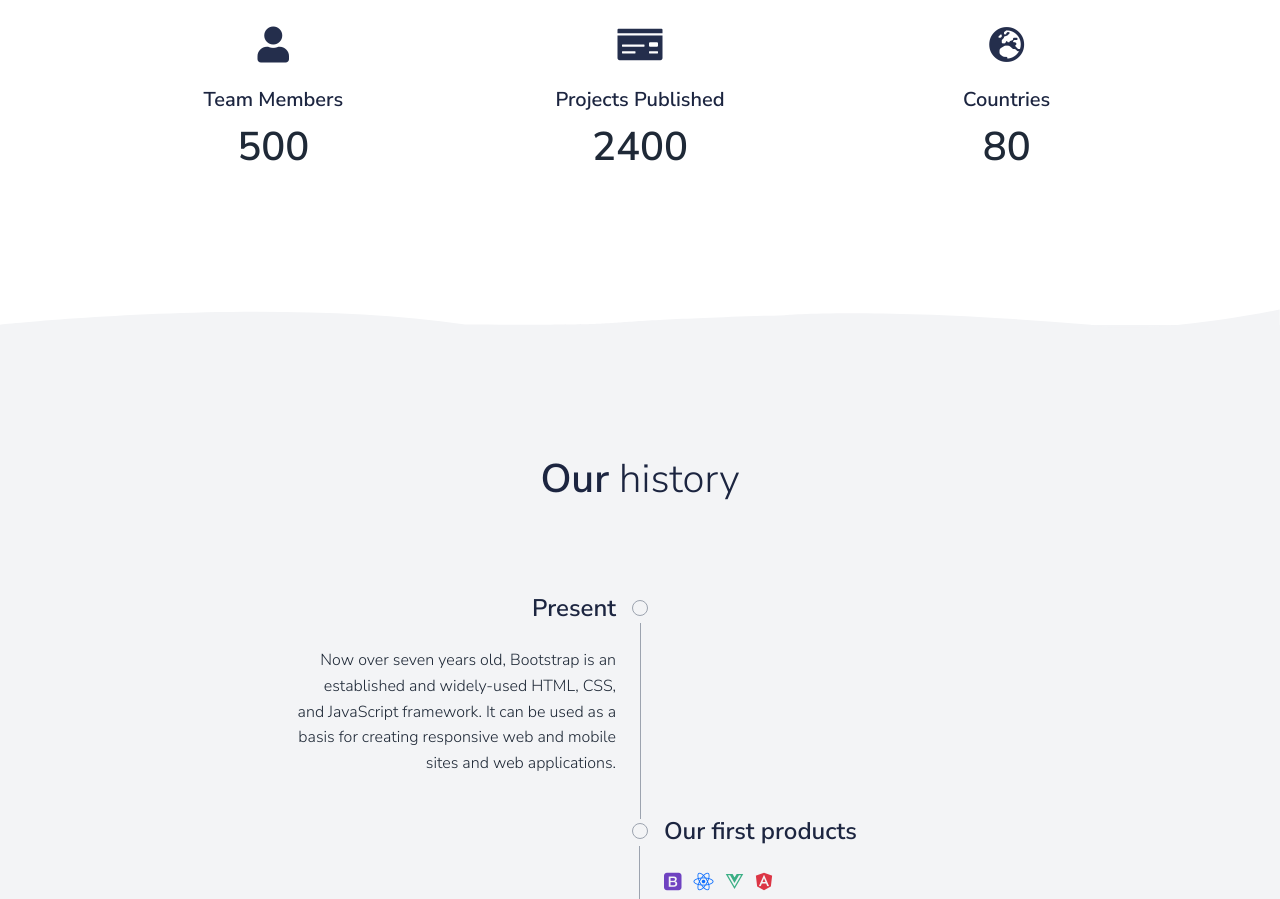
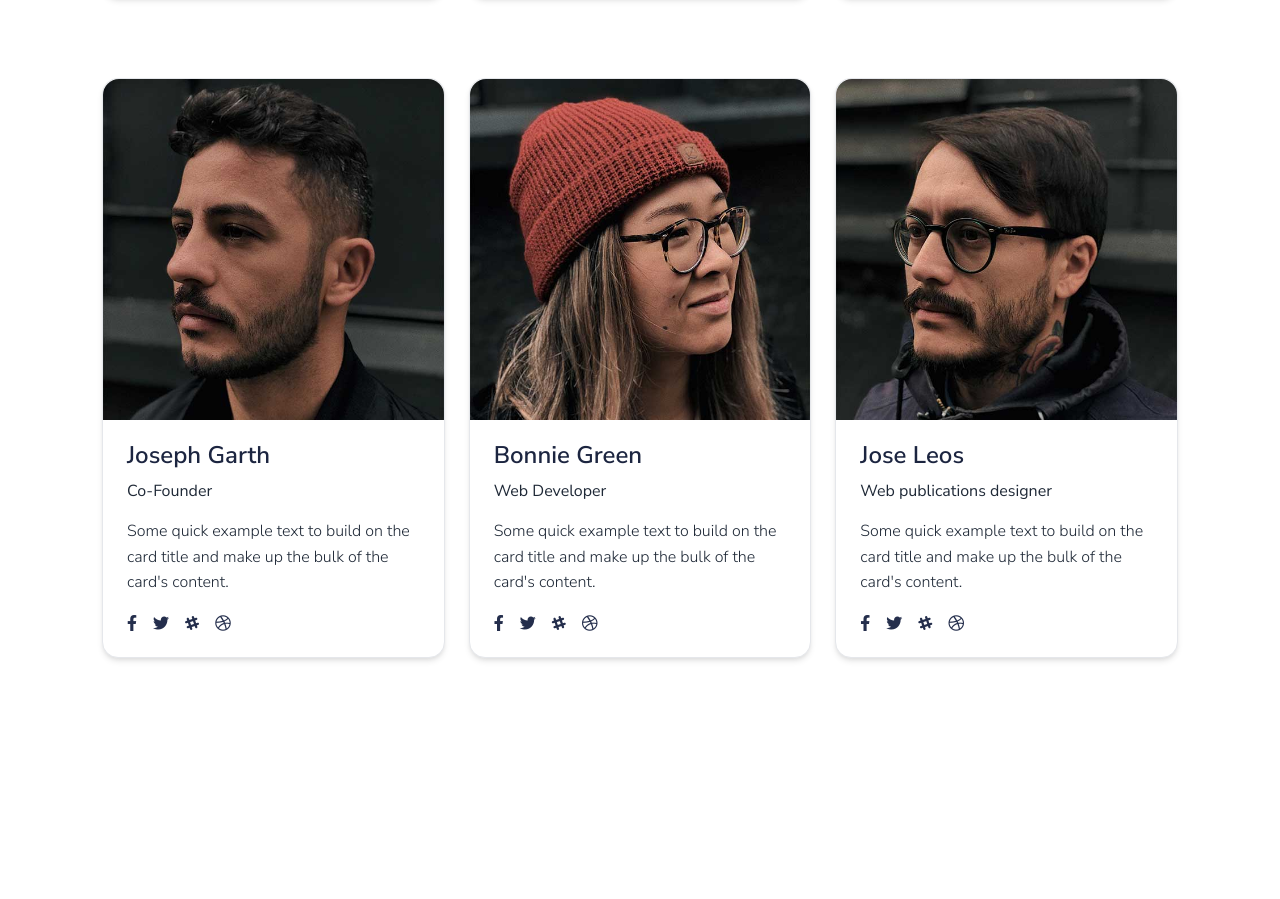
Before and after one commit to LBarros77/visiva, a plain HTML site: page src/index.html in a window 1280 px wide. Shown: the part 1477-2376 px from the top of the page. Drawn offline with Linux system fonts and the light colour scheme; files whose address does not match are found by name.

Commit message:
git init

```diff
--- a/src/index.html
+++ b/src/index.html
@@ -61,10 +61,10 @@
 <body>
 <header class="header-global">
     <nav id="navbar-main" aria-label="Primary navigation" class="navbar navbar-main navbar-expand-lg navbar-theme-primary headroom navbar-dark navbar-theme-secondary headroom--not-bottom headroom--pinned headroom--top">
-            <div class="container position-relative">
-                <a class="navbar-brand me-lg-5" href="@@path/index.html">
-                    <img class="navbar-brand-dark" src="@@path/assets/img/brand/light.svg" alt="Logo light">
-                    <img class="navbar-brand-light" src="@@path/assets/img/brand/dark.svg" alt="Logo dark">
+    <!-- <nav class="navbar navbar-expand-lg navbar-light bg-light"> -->
+        <a class="navbar-brand me-lg-5" href="index.html">
+            <img class="navbar-brand-dark" src="assets/img/brand/logo.svg" alt="Logo light">
+            <img class="navbar-brand-light" src="assets/img/brand/logo.svg" alt="Logo dark">
         </a>
         <div class="navbar-collapse collapse me-auto" id="navbar_global">
             <div class="navbar-collapse-header">
@@ -82,7 +82,7 @@
             <ul class="navbar-nav navbar-nav-hover align-items-lg-center">
                 <li class="nav-item dropdown">
                     <a href="index.html" class="nav-link" id="frontPagesDropdown" aria-expanded="false">
-                                Início
+                        INÍCIO
                     </a>
                 </li>
                 <li class="nav-item dropdown">
@@ -201,7 +201,6 @@
                   <span class="navbar-toggler-icon"></span>
               </button>
           </div> -->
-            </div>
     </nav>
   </header>
     <main>
@@ -220,134 +219,10 @@
         </section>
         <!-- End of Hero section -->
         <!-- Section -->
-        <section class="section section-md">
-            <div class="container">
-                <div class="row align-items-center justify-content-around">
-                    <div class="col-md-6 col-xl-6 mb-5">
-                        <img class="organic-radius img-fluid" src="../../assets/img/sections/about-us-1.jpg" alt="Office Desk">
-                    </div>
-                    <div class="col-md-6 col-xl-5 text-center text-md-left">
-                        <h2 class="h1 mb-5">All challenges accepted.</h2>
-                        <p class="lead">Themesberg is an experienced and passionate group of designers, developers, project managers, writers and artists. Every client we work with becomes a part of the team. Together we face the challenges and celebrate the victories.</p>
-                        <p class="lead">With a culture of collaboration, a roster of talent, and several office pooches, the Themesberg team is active in the creative community, endlessly interested in what’s next, and generally pleasant to be around.</p>
-                        <img src="../../assets/img/signature.svg" alt="signature" class="mt-4" width="150">
-                    </div>
-                </div>
-            </div>
-        </section>
-        <!-- End of section -->
-        <!-- Section -->
-        <section class="section section-lg pt-0">
+        <section class="section section-lg">
             <div class="container">
                 <div class="row">
-                    <div class="col-md-4 col-lg-4 text-center">
-                        <!-- Visit Box -->
-                        <div class="icon-box mb-4">
-                            <div class="icon icon-primary mb-4">
-                                <span class="fas fa-user"></span>
-                            </div>
-                            <h3 class="h5">Team Members</h3>
-                            <span class="counter display-3 text-gray d-block">500</span>
-                        </div>
-                        <!-- End of Visit Box -->
-                    </div>
-                    <div class="col-md-4 col-lg-4 text-center">
-                        <!-- Call Box -->
-                        <div class="icon-box mb-4">
-                            <div class="icon icon-primary mb-4">
-                                <span class="fas fa-money-check"></span>
-                            </div>
-                            <h3 class="h5">Projects Published</h3>
-                            <span class="counter display-3 text-gray d-block">2400</span>
-                        </div>
-                        <!-- End of Call Box -->
-                    </div>
-                    <div class="col-md-4 col-lg-4 text-center">
-                        <!-- Email Box -->
-                        <div class="icon-box mb-4">
-                            <div class="icon icon-primary mb-4">
-                                <span class="fas fa-globe-europe"></span>
-                            </div>
-                            <h3 class="h5">Countries</h3>
-                            <span class="counter display-3 text-gray d-block">80</span>
-                        </div>
-                        <!-- End of Email Box -->
-                    </div>
-                </div>
-            </div>
-        </section>
-        <!-- End of section -->
-        <!-- Section -->
-        <section class="section section-lg bg-gray-200">
-            <figure class="position-absolute top-0 left-0 w-100 d-none d-md-block mt-n3">
-                <svg class="fill-gray-200" version="1.1" xmlns="http://www.w3.org/2000/svg" xmlns:xlink="http://www.w3.org/1999/xlink" x="0px" y="0px" viewBox="0 0 1920 43.4" style="enable-background:new 0 0 1920 43.4;" xml:space="preserve">
-                   <path d="M0,23.3c0,0,405.1-43.5,697.6,0c316.5,1.5,108.9-2.6,480.4-14.1c0,0,139-12.2,458.7,14.3 c0,0,67.8,19.2,283.3-22.7v35.1H0V23.3z"></path>
-                </svg>
-             </figure>
-            <div class="container">
-                <div class="row text-center">
-                    <div class="col">
-                        <h2 class="h1 fw-light"><span class="fw-bold">Our</span> history</h2>
-                    </div>
-                </div>
-                <div class="row justify-content-center mt-6">
-                    <div class="row justify-content-center">
-                        <div class="col-md-12 col-lg-8">
-                            <div class="timeline timeline-one dark px-3 px-sm-0">
-                                <!-- Timeline Item 1 -->
-                                <div class="timeline-item">
-                                    <h3 class="h4 mb-4">Present</h3>
-                                    <p>Now over seven years old, Bootstrap is an established and widely-used HTML, CSS, and JavaScript framework. It can be used as a basis for creating responsive web and mobile sites and web applications.</p>
-                                </div>
-                                <!-- Timeline Item 2 -->
-                                <div class="timeline-item">
-                                    <h3 class="h4 mb-4">Our first products</h3>
-                                    <div class="my-3">
-                                        <span class="icon icon-sm icon-purple me-2"><span class="fab fa-bootstrap"></span></span>
-                                        <span class="icon icon-sm icon-info me-2"><span class="fab fa-react"></span></span>
-                                        <span class="icon icon-sm icon-success me-2"><span class="fab fa-vuejs"></span></span>
-                                        <span class="icon icon-sm icon-danger"><span class="fab fa-angular"></span></span>
-                                    </div>
-                                    <p>Bootstrap. Build responsive, mobile-first projects on the web with the world's most popular front-end component library. Bootstrap is an open source toolkit for developing with HTML, CSS, and JS. Quickly prototype your
-                                        ideas.
-                                    </p>
-                                </div>
-                                <!-- Timeline Item 3 -->
-                                <div class="timeline-item">
-                                    <h3 class="h4 mb-4">Our office</h3>
-                                    <img class="mt-2" src="../../assets/img/office.png" alt="Themesberg workspace" width="300">
-                                    <p>AngularJS is a JavaScript-based open-source front-end web application framework mainly maintained by Google and by a community of individuals and corporations to address many of the challenges encountered in developing
-                                        single-page applications.
-                                    </p>
-                                </div>
-                                <!-- Timeline Item 4 -->
-                                <div class="timeline-item">
-                                    <h3 class="h4 mb-4">An ideea becomes a business</h3>
-                                    <p>AngularJS is a JavaScript-based open-source front-end web application framework mainly maintained by Google and by a community of individuals and corporations to address many of the challenges encountered in developing
-                                        single-page applications.
-                                    </p>
-                                    <img class="mt-2" src="../../assets/img/signature.svg" alt="signature" width="100">
-                                </div>
-                            </div>
-                        </div>
-                    </div>
-                </div>
-            </div>
-            <figure class="position-absolute bottom-0 left-0 w-100 d-none d-md-block mb-n2">
-                <svg class="fill-white" version="1.1" xmlns="http://www.w3.org/2000/svg" xmlns:xlink="http://www.w3.org/1999/xlink" x="0px" y="0px" viewBox="0 0 1920 43.4" style="enable-background:new 0 0 1920 43.4;" xml:space="preserve">
-                   <path d="M0,23.3c0,0,405.1-43.5,697.6,0c316.5,1.5,108.9-2.6,480.4-14.1c0,0,139-12.2,458.7,14.3 c0,0,67.8,19.2,283.3-22.7v35.1H0V23.3z"></path>
-                </svg>
-             </figure>
-        </section>
-        <!-- Section -->
-        <section class="section section-lg">
-            <div class="container">
-                <div class="row mb-5 mb-lg-6">
-                    <div class="col-12 col-md-9 col-lg-8 text-center mx-auto">
-                        <h2 class="h1 mb-4">Funny &amp; Creative Team</h2>
-                        <p class="lead">We have developed a multi-discipline portfolio as a digital marketing agency, we also have roots in print media and even photography.
-                        </p>
-                    </div>
+                    <h2 class="h1 mb-4">OS MELHORES MODELOS</h2>
                 </div>
                 <div class="row mb-5 mb-lg-6">
                     <div class="col-12 col-md-6 col-lg-4 mb-5 mb-lg-0">
@@ -447,46 +322,102 @@
                         </div>
                     </div>
                 </div>
-                <div class="row justify-content-center">
-                    <div class="col-12 col-lg-8">
-                        <!-- Contact Card -->
-                        <div class="card border-0 p-2 p-md-3 p-lg-5">
-                            <div class="card-header bg-white border-0 text-center">
-                                <h2>Want to work with us?</h2>
-                                <p>Cool! Let’s talk about your project</p>
-                            </div>
-                            <div class="card-body pt-0">
-                                <form action="#">
-                                    <!-- Form -->
-                                    <div class="mb-4">
-                                        <label for="name">Your Name</label>
-                                        <div class="input-group">
-                                            <span class="input-group-text" id="basic-addon3"><span class="fas fa-user-circle"></span></span>
-                                            <input type="text" class="form-control" placeholder="e.g. Bonnie Green" id="name" required>
+                <div class="row mb-5 mb-lg-6">
+                    <div class="col-12 col-md-6 col-lg-4 mb-5 mb-lg-0">
+                        <div class="card shadow border-gray-300">
+                            <img src="../../assets/img/team/profile-picture-1.jpg" class="card-img-top rounded-top" alt="Joseph Portrait">
+                            <div class="card-body">
+                                <h3 class="h4 card-title mb-2">Joseph Garth</h3>
+                                <span class="card-subtitle text-gray fw-normal">Co-Founder</span>
+                                <p class="card-text my-3">Some quick example text to build on the card title and make up the bulk of the card's content.</p>
+                                <ul class="list-unstyled d-flex mt-3 mb-0">
+                                    <li>
+                                        <a href="#" target="_blank" aria-label="facebook social link" class="icon-facebook me-3">
+                                            <span class="fab fa-facebook-f"></span>
+                                        </a>
+                                    </li>
+                                    <li>
+                                        <a href="#" target="_blank" aria-label="twitter social link" class="icon-twitter me-3">
+                                            <span class="fab fa-twitter"></span>
+                                        </a>
+                                    </li>
+                                    <li>
+                                        <a href="#" target="_blank" aria-label="slack social link" class="icon-slack me-3">
+                                            <span class="fab fa-slack-hash"></span>
+                                        </a>
+                                    </li>
+                                    <li>
+                                        <a href="#" target="_blank" aria-label="dribbble social link" class="icon-dribbble me-3">
+                                            <span class="fab fa-dribbble"></span>
+                                        </a>
+                                    </li>
+                                </ul>
                             </div>
                         </div>
-                                    <!-- End of Form -->
-                                    <!-- Form -->
-                                    <div class="mb-4">
-                                        <label for="email">Your Email</label>
-                                        <div class="input-group">
-                                            <span class="input-group-text" id="basic-addon4"><span class="fas fa-envelope"></span></span>
-                                            <input type="email" class="form-control" placeholder="example@company.com" id="email" required>
+                    </div>
+                    <div class="col-12 col-md-6 col-lg-4 mb-5 mb-lg-0">
+                        <div class="card shadow border-gray-300">
+                            <img src="../../assets/img/team/profile-picture-3.jpg" class="card-img-top rounded-top" alt="Bonnie portrait">
+                            <div class="card-body">
+                                <h3 class="h4 card-title mb-2">Bonnie Green</h3>
+                                <span class="card-subtitle text-gray fw-normal">Web Developer</span>
+                                <p class="card-text my-3">Some quick example text to build on the card title and make up the bulk of the card's content.</p>
+                                <ul class="list-unstyled d-flex mt-3 mb-0">
+                                    <li>
+                                        <a href="#" target="_blank" aria-label="facebook social link" class="icon-facebook me-3">
+                                            <span class="fab fa-facebook-f"></span>
+                                        </a>
+                                    </li>
+                                    <li>
+                                        <a href="#" target="_blank" aria-label="twitter social link" class="icon-twitter me-3">
+                                            <span class="fab fa-twitter"></span>
+                                        </a>
+                                    </li>
+                                    <li>
+                                        <a href="#" target="_blank" aria-label="slack social link" class="icon-slack me-3">
+                                            <span class="fab fa-slack-hash"></span>
+                                        </a>
+                                    </li>
+                                    <li>
+                                        <a href="#" target="_blank" aria-label="dribbble social link" class="icon-dribbble me-3">
+                                            <span class="fab fa-dribbble"></span>
+                                        </a>
+                                    </li>
+                                </ul>
                             </div>
                         </div>
-                                    <!-- End of Form -->
-                                    <div class="mb-4">
-                                        <label for="message">Your Message</label>
-                                        <textarea placeholder="Your message" class="form-control" id="message" rows="4" required></textarea>
                     </div>
-                                    <!-- End of Form -->
-                                    <div class="d-grid">
-                                        <button type="submit" class="btn btn-secondary">Send message</button>
-                                    </div>
-                                </form>
+                    <div class="col-12 col-md-6 col-lg-4">
+                        <div class="card shadow border-gray-300">
+                            <img src="../../assets/img/team/profile-picture-4.jpg" class="card-img-top rounded-top" alt="Jose Avatar">
+                            <div class="card-body">
+                                <h3 class="h4 card-title mb-2">Jose Leos</h3>
+                                <span class="card-subtitle text-gray fw-normal">Web publications designer</span>
+                                <p class="card-text my-3">Some quick example text to build on the card title and make up the bulk of the card's content.</p>
+                                <ul class="list-unstyled d-flex mt-3 mb-0">
+                                    <li>
+                                        <a href="#" target="_blank" aria-label="facebook social link" class="icon-facebook me-3">
+                                            <span class="fab fa-facebook-f"></span>
+                                        </a>
+                                    </li>
+                                    <li>
+                                        <a href="#" target="_blank" aria-label="twitter social link" class="icon-twitter me-3">
+                                            <span class="fab fa-twitter"></span>
+                                        </a>
+                                    </li>
+                                    <li>
+                                        <a href="#" target="_blank" aria-label="slack social link" class="icon-slack me-3">
+                                            <span class="fab fa-slack-hash"></span>
+                                        </a>
+                                    </li>
+                                    <li>
+                                        <a href="#" target="_blank" aria-label="dribbble social link" class="icon-dribbble me-3">
+                                            <span class="fab fa-dribbble"></span>
+                                        </a>
+                                    </li>
+                                </ul>
                             </div>
                         </div>
-                        <!-- End of Contact Card -->
                     </div>
                 </div>
             </div>
```
Lines whose indentation alone changed are shown as unchanged.
